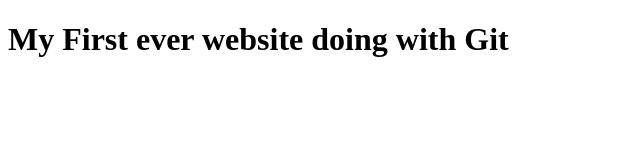
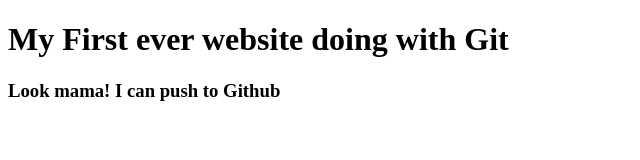
Before and after one commit to MirzaAyon/my-first-website, a plain HTML site: page index.html in a window 1280 px wide. Shown: the whole page, without its empty margins (0-640 px from the left). Drawn offline with Linux system fonts and the light colour scheme.

Commit message:
learned github

```diff
--- a/index.html
+++ b/index.html
@@ -8,5 +8,6 @@
 </head>
 <body>
     <h1>My First ever website doing with Git</h1>
+    <h3>Look mama! I can push to Github</h3>
 </body>
 </html>
```
